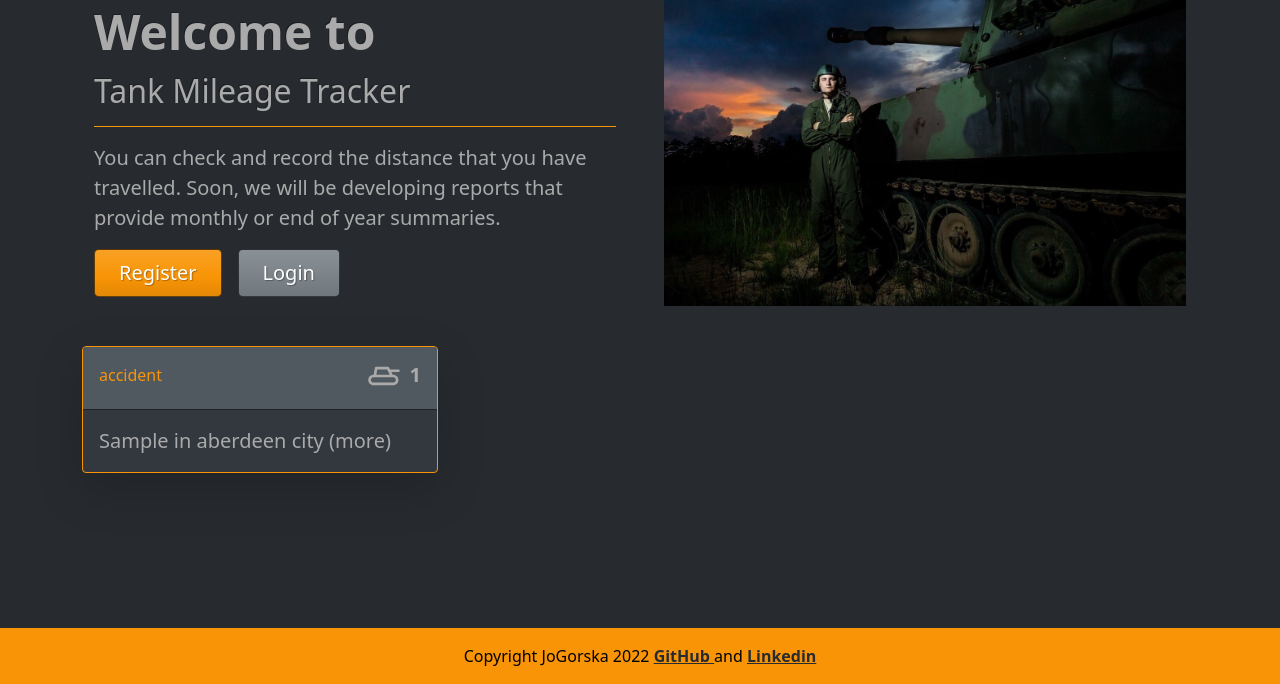
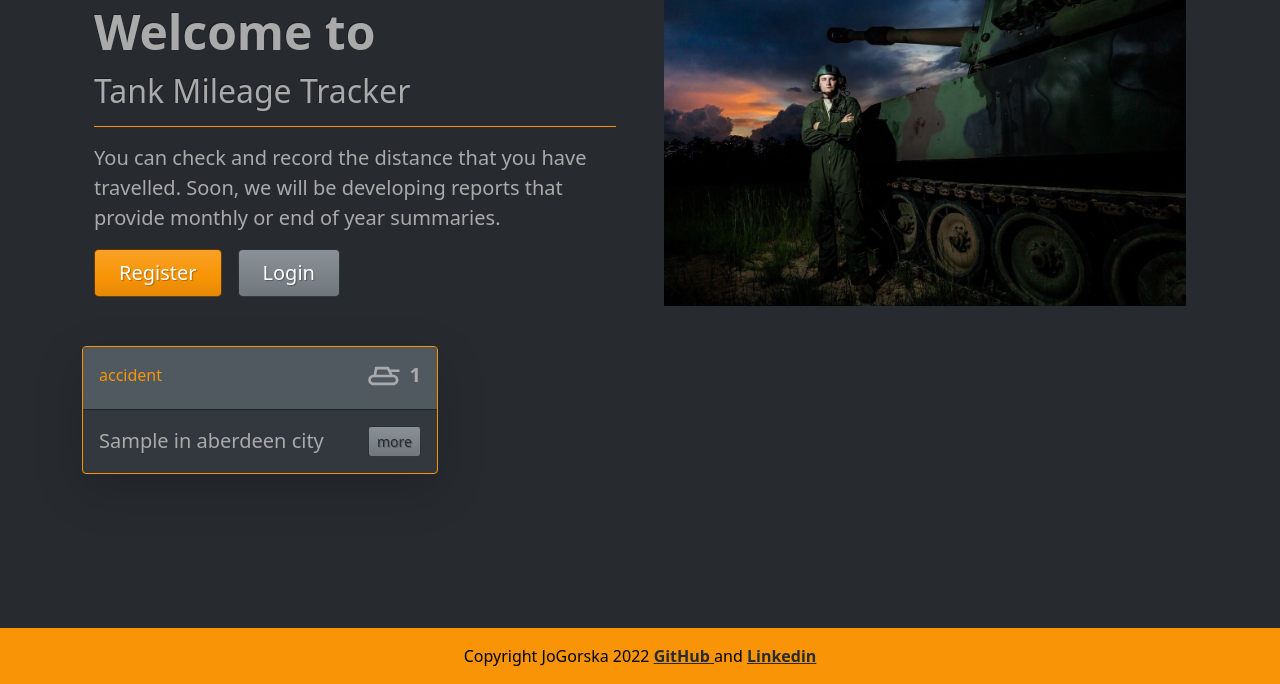
Before and after one commit to JoGorska/mileage-tracker, a Django app: page / in a window 1280 px wide. Shown: the part 116-800 px from the top of the page. Run offline with Django 3.2, Linux system fonts and the light colour scheme; tables that the repository leaves empty hold one stand-in row (values such as "Sample post"); some libraries are stand-ins or nearby versions.

Commit message:
Replaced word more with a button as this is more intuitive for the users

```diff
--- a/templates/partials/traffic_msg_list.html
+++ b/templates/partials/traffic_msg_list.html
@@ -10,8 +10,12 @@
         <!-- card body -->
         <div class="card-body">
           <!-- Modal Trigger -->
-          <div  class="" data-bs-toggle="modal" data-bs-target="#id-modal-{{trafficmessage.id}}" data-bs-show="true">
-            <p class="card-text fs-5 text">{{trafficmessage.area}} in {{trafficmessage.county}} (more)
+          <div  class="" >
+            <p class="card-text fs-5 text">{{trafficmessage.area}} in {{trafficmessage.county}}
+            <button class="btn btn-secondary btn-sm float-end text-dark"
+            data-bs-toggle="modal" data-bs-target="#id-modal-{{trafficmessage.id}}" data-bs-show="true">
+            more
+          </button>
             </p>
           </div>
         </div>
```
